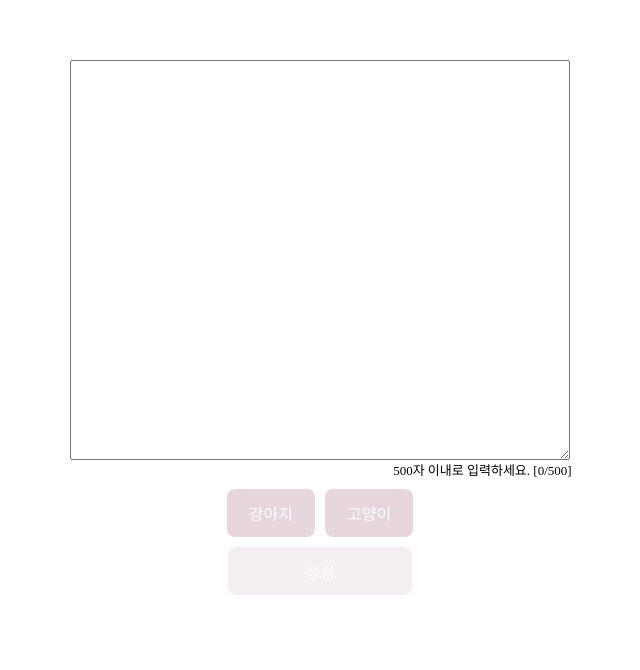
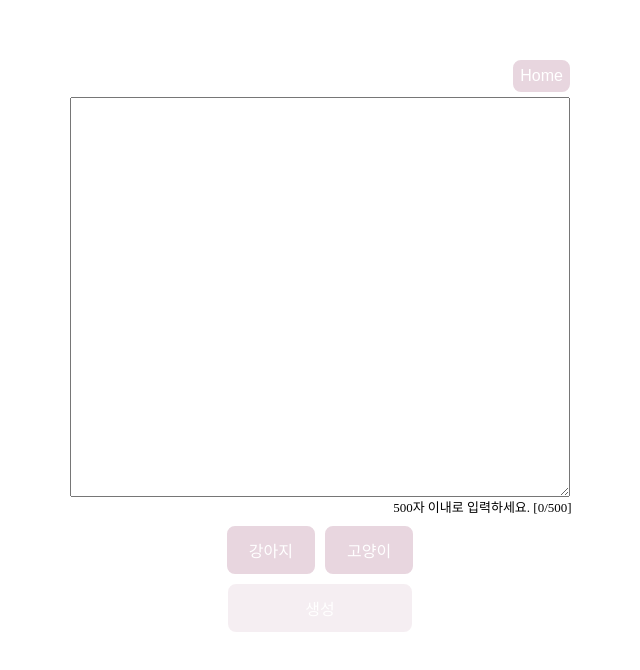
Before and after one commit to dahee-05/pet-diary, a React (Vite) app in the folder client/: page /write in a window 1280 px wide. Shown: the top 670 px of the page, without its empty margins (320-960 px from the left). Built offline with nearby package versions, Linux system fonts and the light colour scheme.

Commit message:
tanstack staleTime 수정

```diff
--- a/client/src/components/DiaryList.jsx
+++ b/client/src/components/DiaryList.jsx
@@ -1,18 +1,12 @@
 import { useNavigate } from "react-router-dom";
+import { useDiaryList } from "../service/useDairy.js";
 import styles from "../css/DiaryList.module.css";
 import Button from "./Button.jsx";
-import { useQuery } from "@tanstack/react-query";
-import { getList } from "../service/api.js";
 
 export default function DiaryList() {
   const navigate = useNavigate();
 
-  const { data: list = [], isSuccess } = useQuery({
-    queryKey: ["list"],
-    queryFn: getList,
-  });
-
-  // if (isSuccess) console.log(list);
+  const { data: list = [], isSuccess } = useDiaryList();
 
   const truncate = (str, n) => {
     return str?.length > n ? str.slice(0, n) + "..." : str;
--- a/client/src/components/DiaryWrite.jsx
+++ b/client/src/components/DiaryWrite.jsx
@@ -40,9 +40,17 @@ export default function DiaryWritePage() {
     setDiary((prev) => ({ ...prev, newDiary }));
     navigate("/trans", { state: { diary: newDiary } });
   };
-
+  const handleClick = () => {
+    navigate("/");
+  };
   return (
     <form onSubmit={handleSubmit} className={styles.container}>
+      <Button
+        type="button"
+        value="Home"
+        className="homebtn"
+        onClick={() => handleClick()}
+      />
       <textarea
         className={styles.textArea}
         ref={textRef}
--- a/client/src/components/TranslationPage.jsx
+++ b/client/src/components/TranslationPage.jsx
@@ -1,34 +1,26 @@
 import { useLocation, useNavigate } from "react-router-dom";
-import { useMutation, useQuery, useQueryClient } from "@tanstack/react-query";
-import { getOpenAI, diarySave } from "../service/api.js";
+import { useOpenAIDiary, useSaveDiary } from "../service/useDairy.js";
 import Button from "./Button.jsx";
 import styles from "../css/TranslationPage.module.css";
 
 export default function TranslationPage() {
   const navigate = useNavigate();
-  const queryClient = useQueryClient();
   const location = useLocation();
   const { diary } = location.state || {}; // undefined
 
-  const { data: item = [] } = useQuery({
-    queryKey: ["openai", diary],
-    queryFn: () => getOpenAI(diary),
-  });
-
-  const uploadMutation = useMutation({
-    mutationFn: (item) => diarySave(item),
-    onSuccess: () => {
-      navigate("/");
-      queryClient.invalidateQueries({ queryKey: ["list"] });
-    },
-    onError: () => {
-      alert("저장에 실패했습니다. 다시 시도해주세요.");
-    },
-  });
+  const { data: item = [] } = useOpenAIDiary(diary);
+  const saveDiary = useSaveDiary();
 
   const handleSubmit = async (e) => {
     e.preventDefault();
-    uploadMutation.mutate(item);
+    saveDiary.mutate(item, {
+      onSuccess: () => {
+        navigate("/");
+      },
+      onError: () => {
+        alert("저장에 실패했습니다. 다시 시도해주세요.");
+      },
+    });
   };
 
   return (
--- a/client/src/css/Button.module.css
+++ b/client/src/css/Button.module.css
@@ -1,5 +1,6 @@
 .writeBtn,
 .submitBtn,
+.homebtn,
 .createDiary,
 .retry,
 .diarySave {
@@ -45,3 +46,10 @@
   padding: 10px 50px;
   border-radius: 50px;
 }
+
+.homebtn {
+  align-self: flex-end;
+  margin-right: 120px;
+  margin-bottom: 5px;
+  padding: 5px;
+}
--- /dev/null
+++ b/client/src/service/useDairy.js
@@ -0,0 +1,30 @@
+import { useQuery, useMutation, useQueryClient } from "@tanstack/react-query";
+import { getList, getOpenAI, diarySave } from "../service/api";
+
+export const useDiaryList = () => {
+  return useQuery({
+    queryKey: ["list"],
+    queryFn: getList,
+    staleTime: 1000 * 60 * 1,
+    gcTime: 1000 * 60 * 5,
+  });
+};
+
+export const useOpenAIDiary = (diary) => {
+  return useQuery({
+    queryKey: ["openai", diary],
+    queryFn: () => getOpenAI(diary),
+    enabled: !!diary,
+  });
+};
+
+export const useSaveDiary = () => {
+  const queryClient = useQueryClient();
+
+  return useMutation({
+    mutationFn: diarySave, //diarySave(item)
+    onSuccess: () => {
+      queryClient.invalidateQueries({ queryKey: ["list"] });
+    },
+  });
+};
```
